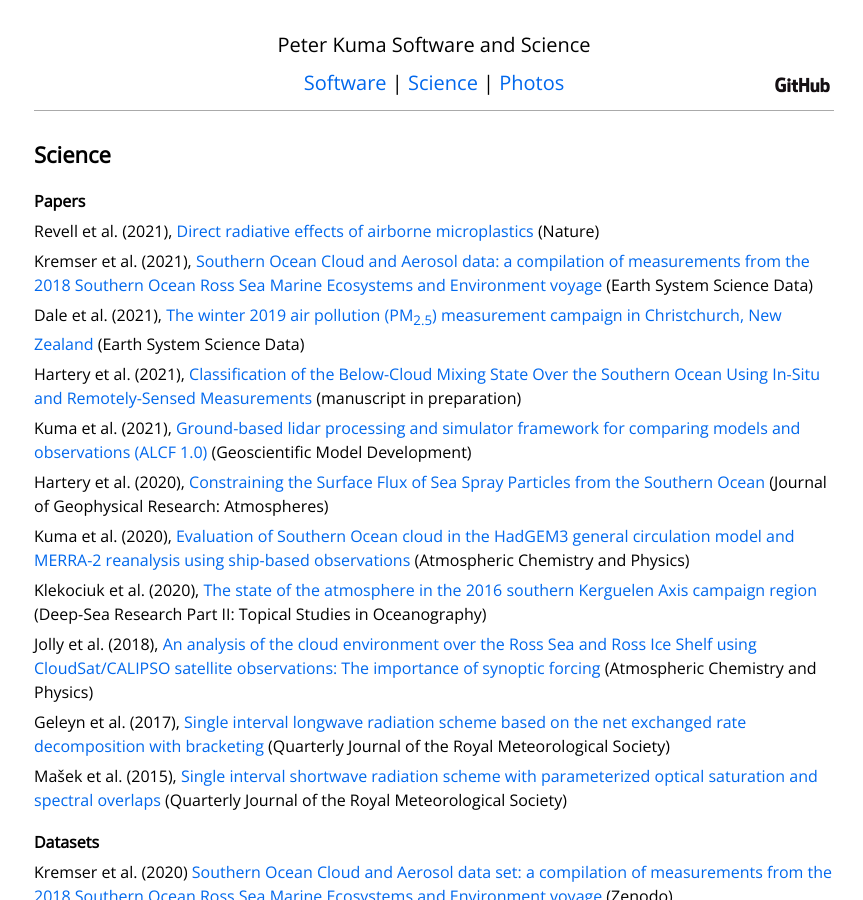
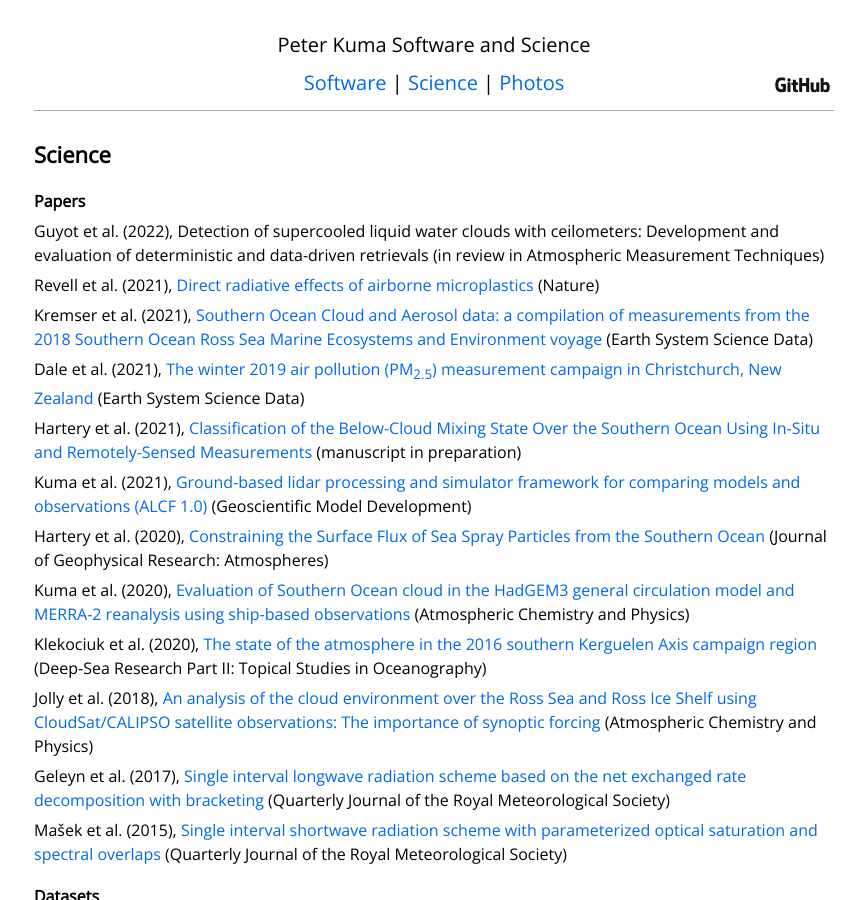
Before and after one commit to peterkuma/peterkuma.net, a Jekyll site: the page built from science/index.md, in a window 1280 px wide and 900 px high. Shown: the whole window, without its empty margins (206-1069 px from the left). Built offline with Jekyll 4.4.1, drawn with Linux system fonts in a browser that asks for light colours.

Commit message:
Add Guyot et al. (2022), in review

```diff
--- a/science/index.md
+++ b/science/index.md
@@ -6,6 +6,8 @@ layout: default
 # Science
 
 ## Papers
+
+Guyot et al. (2022), Detection of supercooled liquid water clouds with ceilometers: Development and evaluation of deterministic and data-driven retrievals (in review in Atmospheric Measurement Techniques)
 
 Revell et al. (2021), [Direct radiative effects of airborne microplastics](papers/revell_et_al_2021/) (Nature)
 
```
